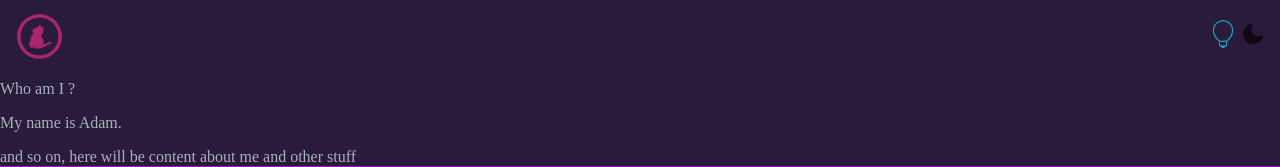
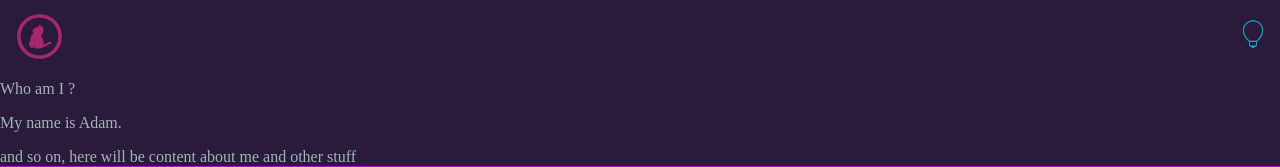
Before and after one commit to unikorm/portfolio, a React (Create React App) app: page /about in a window 1280 px wide. Shown: the top 167 px of the page. Built offline with nearby package versions, Linux system fonts and the light colour scheme; a web font is replaced by a local one.

Commit message:
podarilo sa mi dat icon what i want and it is good, i like it, but i know it is very simple code and idk for now what is good, right now just trying to make it work but i want i re-do it in short future cause i learn some stuff, and i like it

```diff
--- a/src/components/Header.jsx
+++ b/src/components/Header.jsx
@@ -29,8 +29,13 @@ const Header = () => {
                 ><img src={logo_64} alt="moje logo" /></Link>
             </section>
             <section className={styles.sectionTheme}>
-                <img src={light_theme} onClick={toggleTheme} alt="ikonka svetleho modu" />
-                <img src={dark_theme} onClick={toggleTheme} alt="ikonka pre tmavy rezim" />
+                {
+                    (theme === "dark") ? (
+                        <img src={light_theme} onClick={toggleTheme} alt="ikonka svetleho modu" />
+                    ) : (
+                        <img src={dark_theme} onClick={toggleTheme} alt="ikonka pre tmavy rezim" />
+                    )
+                }
             </section>
         </header>
     );
```
